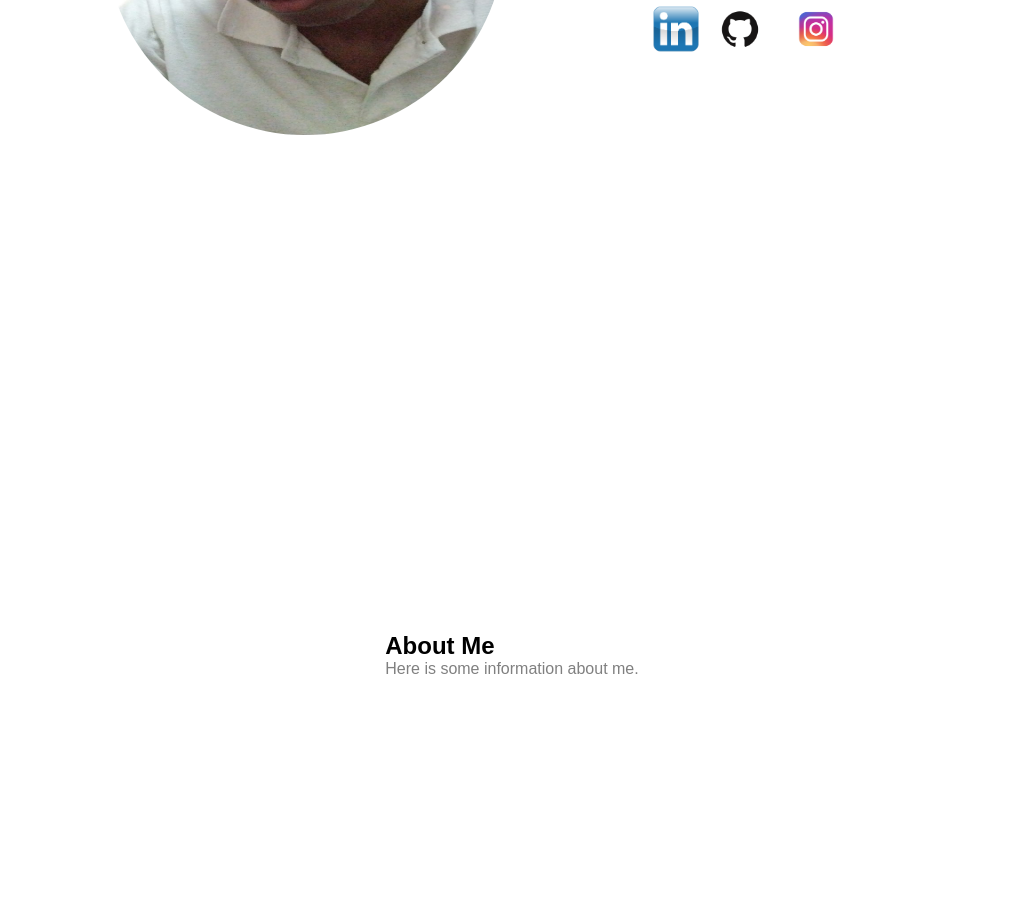
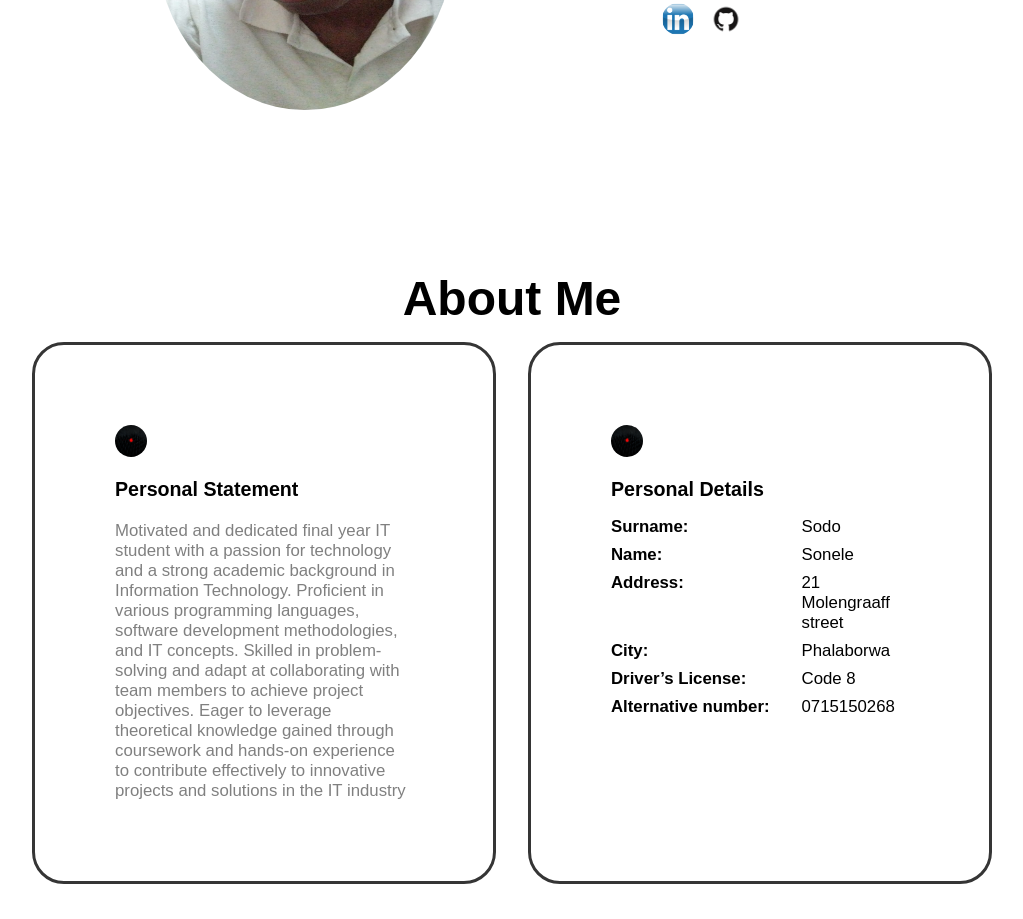
Before and after one commit to Master2204OR/Virtual_CV, a plain HTML site: page index.html in a window 1280 px wide. Shown: the part 537-1456 px from the top of the page, without its empty margins (128-1151 px from the left). Drawn offline with Linux system fonts and the light colour scheme.

Commit message:
About Me
About me section is complete

```diff
--- a/index.html
+++ b/index.html
@@ -16,7 +16,6 @@
             <ul class="nav-links">
                 <!--Navigation menu-->
                 <li><a href="#about"><span class="slash">//</span>About</a></li>
-                <li><a href="#resume"><span class="slash">//</span>Resume</a></li>
                 <li><a href="#skills"><span class="slash">//</span>Skills</a></li>
                 <li><a href="#projects"><span class="slash">//</span>Projects</a></li>
                 <li><a href="#contact"><span class="slash">//</span>Contact</a></li>
@@ -33,7 +32,6 @@
                </div>
             <div class="menu-links">
                 <li><a href="#about" onclick="toggleMenu()">About</a></li>
-                <li><a href="#resume" onclick="toggleMenu()">Resume</a></li>
                 <li><a href="#skills" onclick="toggleMenu()">Skills</a></li>
                 <li><a href="#projects" onclick="toggleMenu()">Projects</a></li>
                 <li><a href="#contact" onclick="toggleMenu()">Contact</a></li>
@@ -53,18 +51,65 @@
                     <button class="btn btn-color-2" onclick="window.open('Sonele Sodo CV workshop.pdf')"> Download CV</button>
                     <button class="btn btn-color-1" onclick="location.href='./#contact'"> Contact me</button>
                 </div>
-                    <div id="socials_container">
-                        <image src="images\linkedIn_PNG8-567121238.png" alt="My linkedIn profile " class ="icon" oneclick = "location.href = 'www.linkedin.com/in/sonele-sodo-530b16257'"/>
-                        <image src="images\GitHub-Mark-1372690433.png" alt="My Github profile " class ="icon" oneclick = "location.href = 'https://github.com/Master2204OR'"/>
-                        <image src="images\Instagram_2016_New Logo.png" alt="My Instagram profile " class ="icon" oneclick = "location.href = 'https://www.instagram.com/sonelessodo/'"/>
+                <div id="socials_container">
+                    <a href="https://www.linkedin.com/in/sonele-sodo-530b16257" target="_blank">
+                        <img src="images\linkedIn_PNG8-567121238.png" alt="My LinkedIn profile" class="icon"/>
+                    </a>
+                    <a href="https://github.com/Master2204OR" target="_blank">
+                        <img src="images/GitHub-Mark-1372690433.png" alt="My GitHub profile" class="icon"/>
+                    </a>
                 </div>
+
             </div>
         </section>
-    <section id="about" class="about-section">
-        <div class="about-content">
-            <h2>About Me</h2>
-            <p>Here is some information about me.</p>
-        </div>
+    <section id="about">
+            <h1 class ="title">About Me</h2>
+                <div class="section-container">
+                    <div class="about-details-container">
+                        <div class="about-containers">
+                            <div class="details-container">
+                                <img src="images\bulp83-1714138587.jpg" alt="PersonalStatement icon" class="icon">
+                                <h3>Personal Statement</h3>
+                                <p><br> Motivated and dedicated final year IT student with a passion for technology and a strong academic background
+                                    in Information Technology. Proficient in various programming languages, software development methodologies,
+                                    and IT concepts. Skilled in problem-solving and adapt at collaborating with team members to achieve project
+                                    objectives. Eager to leverage theoretical knowledge gained through coursework and hands-on experience to
+                                    contribute effectively to innovative projects and solutions in the IT industry</p>
+                            </div>
+                            <div class="details-containers">
+                                <img src="images/bulp83-1714138587.jpg" alt="PersonalDetail icon" class="icon">
+                                <h3>Personal Details</h3>
+                                <div class="details-content">
+                                    <div class="detail-item">
+                                        <span class="detail-title">Surname:</span>
+                                        <span class="detail-info">Sodo</span>
+                                    </div>
+                                    <div class="detail-item">
+                                        <span class="detail-title">Name:</span>
+                                        <span class="detail-info">Sonele</span>
+                                    </div>
+                                    <div class="detail-item">
+                                        <span class="detail-title">Address:</span>
+                                        <span class="detail-info">21 Molengraaff street</span>
+                                    </div>
+                                    <div class="detail-item">
+                                        <span class="detail-title">City:</span>
+                                        <span class="detail-info">Phalaborwa</span>
+                                    </div>
+                                    <div class="detail-item">
+                                        <span class="detail-title">Driver’s License:</span>
+                                        <span class="detail-info">Code 8</span>
+                                    </div>
+                                    <div class="detail-item">
+                                        <span class="detail-title">Alternative number:</span>
+                                        <span class="detail-info">0715150268</span>
+                                    </div>
+                                </div>
+                            </div>
+
+                        </div>
+                    </div>
+                </div>
     </section>
     <section id="expertise" class="expertise-section">
         <div class="expertise-content">
--- a/styles.css
+++ b/styles.css
@@ -164,8 +164,8 @@ min-height: fit-content;
 
 .section_pic-container{
     display: flex;
-    height: 400px;
-    width: 400px;
+    height: 350px;
+    width: 300px;
     margin: auto 0;
 }
 
@@ -257,15 +257,78 @@ min-height: fit-content;
 }
 
 /* About section styling */
-.about-section {
-    display: flex;
-    justify-content: center;
-    align-items: center;
-    min-height: 100vh; /* Make the about section full height */
-    background: url('about-background.jpg') no-repeat center center;
-    background-size: cover; /* Ensure the background image covers the section */
+
+#about{
     position: relative;
 }
+.about-containers{
+gap: 2rem;
+margin-bottom: 2rem;
+margin-top: 1rem;
+justify-content: center;
+}
+
+.about-details-containers{
+    justify-content: center;
+    flex-direction: column;
+}
+
+.about-containers,
+.about-details-containers{
+display: flex;
+}
+
+.details-container{
+    padding: 5rem;
+    flex: 1;
+    background: white;
+    border-radius: 2rem;
+    border: rgb(53,53,53) 0.2rem solid;
+    text-align: left;
+    font-size: 1.05rem;
+}
+
+.details-containers {
+    padding: 5rem; /* Increased padding for a larger block */
+    flex: 1;
+    background: white;
+    border-radius: 2rem;
+    border: rgb(53,53,53) 0.2rem solid;
+    text-align: left; /* Align text to the left */
+    font-size: 1.05rem; /* Increased font size */
+}
+
+.details-content {
+    margin-top: 1rem;
+    display: grid;
+    grid-template-columns: max-content auto;
+    gap: 0.5rem 1rem; /* Adjust spacing between rows and columns */
+}
+
+.detail-item {
+    display: contents;
+}
+
+.detail-title {
+    font-weight: bold;
+}
+
+.detail-info {
+    margin-left: 1rem;
+}
+
+.icon {
+    cursor: pointer;
+    height: 2rem; /* Adjust the size as needed */
+    width: 2rem; /* Adjust the size as needed */
+    border-radius: 50%; /* Make the image round */
+    object-fit: cover; /* Ensure the image fits within the round shape */
+    margin-bottom: 1rem; /* Add some space below the icon */
+}
+
+
+
+
 
 
 /* Expertise section styling */
```
